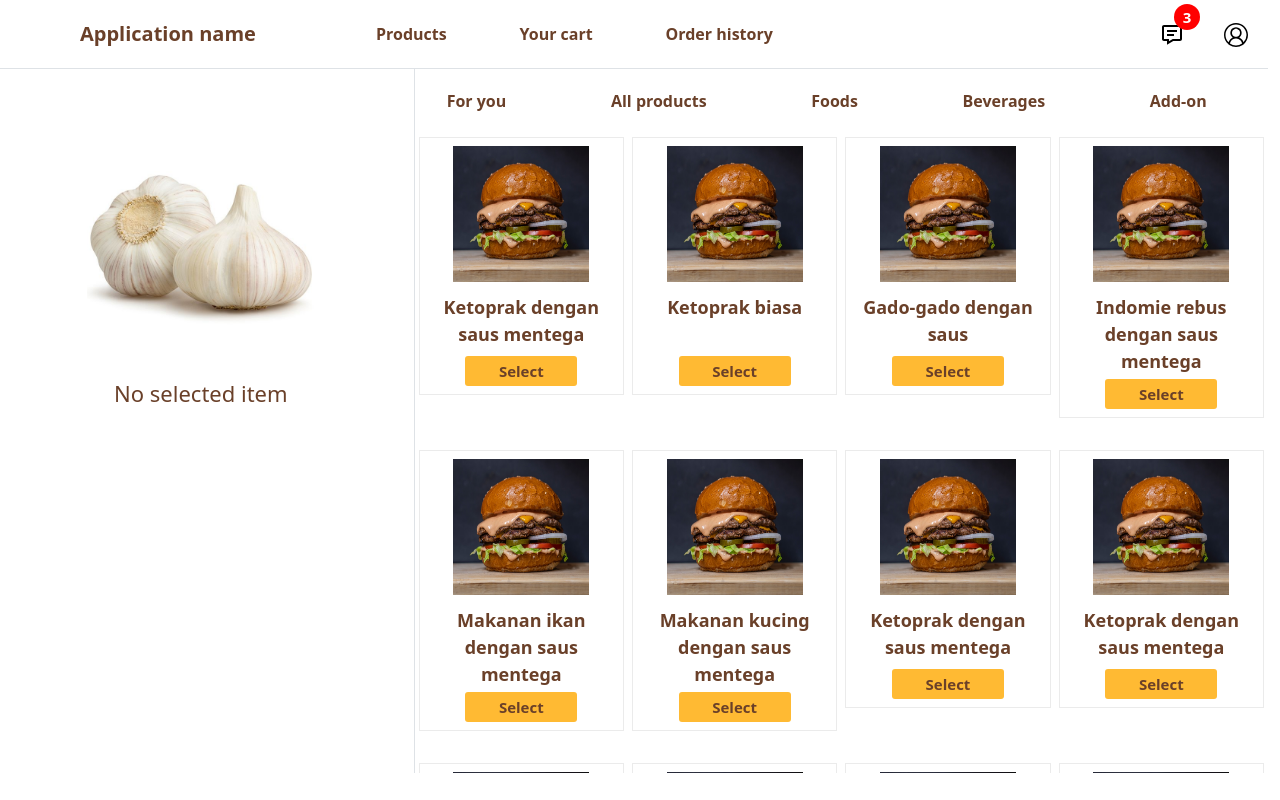
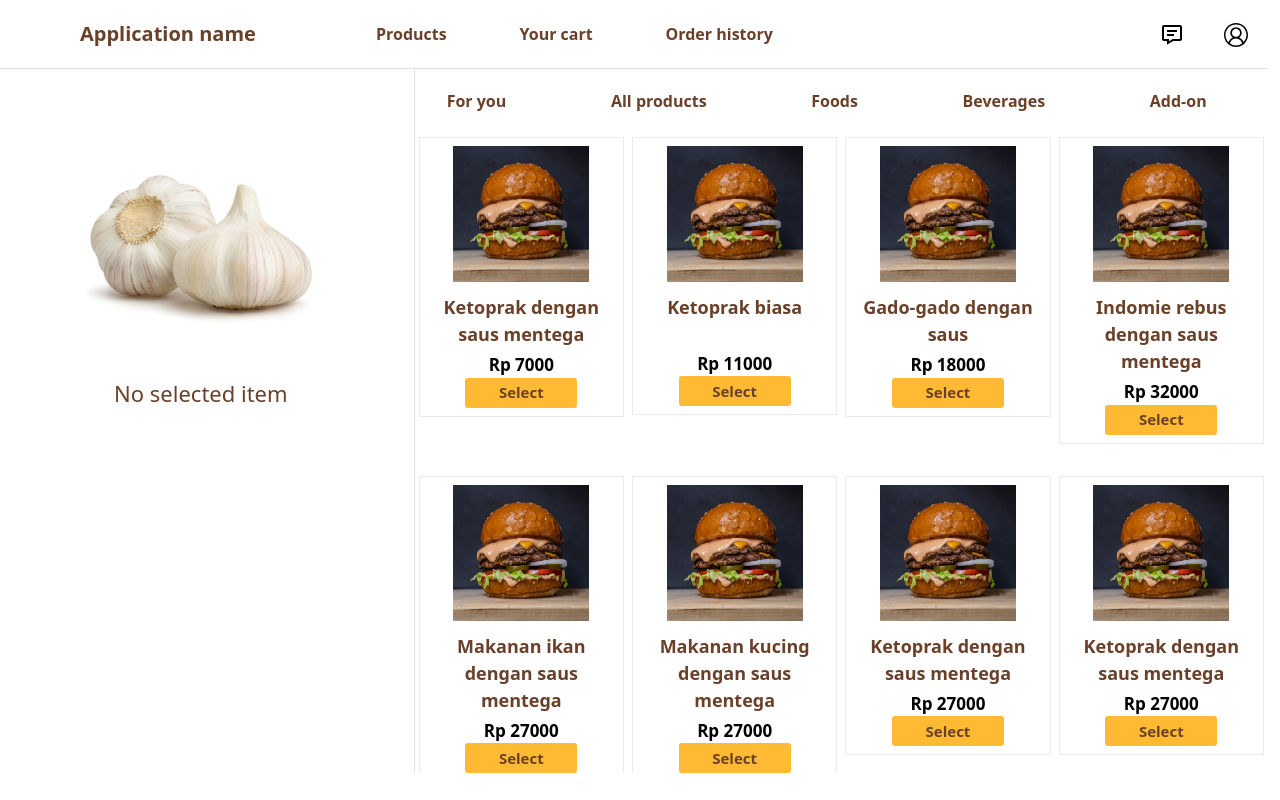
Before and after one commit to LepakBoy/TugasAkhir, a Next.js app: page /main/user in a window 1280 px wide. Built offline with nearby package versions, Linux system fonts and the light colour scheme; some icons are missing.

Commit message:
init cart page, dummy data improve, add cartOrder data

```diff
--- a/pages/main/user.tsx
+++ b/pages/main/user.tsx
@@ -4,11 +4,23 @@ import styles from "../../styles/main-user.module.scss";
 import { allMenu } from "../../src/constant/all-menu";
 import ButtonPrimaryComponent from "../../src/components/global/ButtonPrimaryComponent";
 import { useState } from "react";
+import {
+  AddToCardOrderProps,
+  MenuProps,
+  defaultCartOrder,
+  defaultMenu,
+} from "../../src/interfaces/menus";
 
 export default function MainUser() {
-  const [selectedItem, setSelectedItem] = useState("");
+  const [selectedItem, setSelectedItem] = useState<MenuProps>(defaultMenu);
+  const [cartOrder, setCartOder] =
+    useState<AddToCardOrderProps>(defaultCartOrder);
 
-  const selectedImage = selectedItem ? "french-fries.jpg" : "no-image.jpg";
+  const selectedImage = selectedItem.name ? "french-fries.jpg" : "no-image.jpg";
+
+  const handleAddToCart = () => {
+    return;
+  };
 
   return (
     <>
@@ -24,28 +36,29 @@ export default function MainUser() {
               src={`../../../images/${selectedImage}`}
               alt="detail-menu"
             />
-            <span>{selectedItem || "No selected item"}</span>
-            {selectedItem && (
+            <span>{selectedItem.name || "No selected item"}</span>
+            {selectedItem.name && (
               <>
                 <p className={`${styles["menu-detail-parapgraph"]}`}>
-                  Lorem Ipsum is simply dummy text of the printing and
-                  typesetting industry. Lorem Ipsum has been the industrys
-                  standard dummy text ever since the 1500s, when an unknown
-                  printer took a galley of type and scrambled it to make a type
-                  specimen book
+                  {selectedItem.description}
                 </p>
                 <div
                   className={`${styles["menu-detail_qty"]} d-flex justify-content-center`}
                 >
                   <button
+                    onClick={() =>
+                      setCartOder({ ...cartOrder, qty: cartOrder.qty - 1 })
+                    }
                     className={`${styles["menu-detail_qty-btn"]}`}
                     style={{ width: "32px" }}
                   >
                     -
                   </button>
                   <input
+                    // onChange={(e) => setCartOder({...cartOrder, qty: e.target.value}) }
+                    name="qty"
                     type="text"
-                    value={"2"}
+                    value={cartOrder.qty}
                     style={{
                       width: "32px",
                       textAlign: "center",
@@ -54,25 +67,31 @@ export default function MainUser() {
                     }}
                   />
                   <button
+                    onClick={() =>
+                      setCartOder({ ...cartOrder, qty: cartOrder.qty + 1 })
+                    }
                     className={`${styles["menu-detail_qty-btn"]}`}
                     style={{ width: "32px" }}
                   >
                     +
                   </button>
                 </div>
-                <div>
+                <div className="mt-3">
+                  <span>{`Total : Rp ${
+                    selectedItem.price * cartOrder.qty
+                  }`}</span>
                   <ButtonPrimaryComponent
                     label="Add to cart"
                     type="button"
                     style={{
                       width: "168px",
-                      marginTop: "16px",
+                      marginTop: "8px",
                       marginLeft: "auto",
                       marginRight: "auto",
                     }}
                   />
                   <ButtonPrimaryComponent
-                    onClick={() => setSelectedItem("")}
+                    onClick={() => setSelectedItem(defaultMenu)}
                     label="Remove"
                     type="button"
                     backGroundColor="#cfcfcf"
@@ -110,15 +129,28 @@ export default function MainUser() {
                   />
                   <div
                     className="d-flex flex-column justify-content-between align-items-center"
-                    style={{ minHeight: "92px" }}
+                    style={{ minHeight: "112px" }}
                   >
                     <span className="d-block mb-1">{x.name}</span>
-                    <button
-                      onClick={() => setSelectedItem(x.name)}
-                      className={`${styles["menu-category_button-select"]}`}
-                    >
-                      Select
-                    </button>
+                    <div>
+                      <span className={`${styles["menu-category_price"]}`}>
+                        {"Rp " + x.price}
+                      </span>
+                      <button
+                        onClick={() => {
+                          setSelectedItem({
+                            name: x.name,
+                            price: x.price,
+                            category: x.category,
+                            description: x.description,
+                          });
+                          setCartOder({ ...cartOrder, qty: 1 });
+                        }}
+                        className={`${styles["menu-category_button-select"]}`}
+                      >
+                        Select
+                      </button>
+                    </div>
                   </div>
                 </div>
               </div>
--- a/src/components/TopBar.tsx
+++ b/src/components/TopBar.tsx
@@ -3,8 +3,10 @@ import { TopBarComponentProps } from "../interfaces/components";
 import { BiMessageDetail } from "react-icons/bi";
 import { VscAccount } from "react-icons/vsc";
 import { FaBowlFood } from "react-icons/fa6";
+import { useRouter } from "next/router";
 
 export default function TopBar(props: TopBarComponentProps) {
+  const router = useRouter();
   return (
     <>
       <div
@@ -19,14 +21,33 @@ export default function TopBar(props: TopBarComponentProps) {
           </div>
         )}
         <div className={`${styles["top-bar_menu"]}`}>
-          <span className="cursor-pointer">Products</span>
-          <span className="cursor-pointer">Your cart</span>
+          <span
+            onClick={() => router.push("/main/user")} //should based on user role
+            className="cursor-pointer"
+          >
+            Products
+          </span>
+          <span
+            onClick={() => router.push("/cart")}
+            className="cursor-pointer position-relative"
+          >
+            {props.cartNumber > 0 && (
+              <div className={`${styles["number-notification"]}`}>
+                {props.cartNumber}
+              </div>
+            )}
+            Your cart
+          </span>
           <span className="cursor-pointer">Order history</span>
         </div>
         {props.option && (
           <div className={`${styles["top-bar_options"]}`}>
             <button className="p-1 mx-3 bg-transparent border-0 position-relative">
-              <div className={`${styles["number-notification"]}`}>3</div>
+              {props.notificationNumber > 0 && (
+                <div className={`${styles["number-notification"]}`}>
+                  {props.notificationNumber}
+                </div>
+              )}
               <BiMessageDetail fontSize={24} />
             </button>
             <button className="p-1 mx-3 bg-transparent border-0">
--- a/src/constant/all-menu.ts
+++ b/src/constant/all-menu.ts
@@ -2,77 +2,134 @@ export const allMenu = [
   {
     name: "Ketoprak dengan saus mentega",
     category: "food",
+    price: 7000,
+    description:
+      "Ketoprak dengan saus mentega text ever since the 1500s, when an unknown printer took a galley of type and scrambled it to make a type specimen book",
   },
   {
     name: "Ketoprak biasa",
     category: "food",
+    price: 11000,
+    description:
+      "Ketoprak biasa an unknown printer took a galley of type and scrambled it to make a type specimen book",
   },
   {
     name: "Gado-gado dengan saus",
     category: "food",
+    price: 18000,
+    description:
+      "Gado-gado dengan saus hen an unknown printer took a galley of type and scrambled it to make a type specimen book",
   },
   {
     name: "Indomie rebus dengan saus mentega",
     category: "food",
+    price: 32000,
+    description:
+      "Lorem Ipsum is simply dummy text of the printing and typesetting industry. Lorem Ipsum has been the industrys stand",
   },
   {
     name: "Makanan ikan dengan saus mentega",
     category: "food",
+    price: 27000,
+    description:
+      "Makanan ikan dengan saus mentega ndustry. Lorem Ipsum has been the industrys standard dummy text ever since the 1500s, when an unknown printer to",
   },
   {
     name: "Makanan kucing dengan saus mentega",
     category: "food",
+    price: 27000,
+    description:
+      "Lorem Ipsum is simply dummy text of the printing and typesetting industry. Lorem Ipsum has been the industrys standard dummy text ever since the 1500s, when an unknown printer took a galley of type and scrambled it to make a type specimen book",
   },
   {
     name: "Ketoprak dengan saus mentega",
     category: "food",
+    price: 27000,
+    description:
+      "Lorem Ipsum is simply dummy text of the printing and typesetting industry. Lorem Ipsum has been the industrys standard dummy text ever since the 1500s, when an unknown printer took a galley of type and scrambled it to make a type specimen book",
   },
   {
     name: "Ketoprak dengan saus mentega",
     category: "food",
+    price: 27000,
+    description:
+      "Lorem Ipsum is simply dummy text of the printing and typesetting industry. Lorem Ipsum has been the industrys standard dummy text ever since the 1500s, when an unknown printer took a galley of type and scrambled it to make a type specimen book",
   },
   {
     name: "Ketoprak dengan saus mentega",
     category: "food",
+    price: 27000,
+    description:
+      "Lorem Ipsum is simply dummy text of the printing and typesetting industry. Lorem Ipsum has been the industrys standard dummy text ever since the 1500s, when an unknown printer took a galley of type and scrambled it to make a type specimen book",
   },
   {
     name: "Ketoprak dengan saus mentega",
     category: "food",
+    price: 27000,
+    description:
+      "Lorem Ipsum is simply dummy text of the printing and typesetting industry. Lorem Ipsum has been the industrys standard dummy text ever since the 1500s, when an unknown printer took a galley of type and scrambled it to make a type specimen book",
   },
   {
     name: "Ketoprak dengan saus mentega",
     category: "food",
+    price: 27000,
+    description:
+      "Lorem Ipsum is simply dummy text of the printing and typesetting industry. Lorem Ipsum has been the industrys standard dummy text ever since the 1500s, when an unknown printer took a galley of type and scrambled it to make a type specimen book",
   },
   {
     name: "Ketoprak dengan saus mentega",
     category: "food",
+    price: 27000,
+    description:
+      "Lorem Ipsum is simply dummy text of the printing and typesetting industry. Lorem Ipsum has been the industrys standard dummy text ever since the 1500s, when an unknown printer took a galley of type and scrambled it to make a type specimen book",
   },
   {
     name: "Ketoprak dengan saus mentega",
     category: "food",
+    price: 27000,
+    description:
+      "Lorem Ipsum is simply dummy text of the printing and typesetting industry. Lorem Ipsum has been the industrys standard dummy text ever since the 1500s, when an unknown printer took a galley of type and scrambled it to make a type specimen book",
   },
   {
     name: "Ketoprak dengan saus mentega",
     category: "food",
+    price: 27000,
+    description:
+      "Lorem Ipsum is simply dummy text of the printing and typesetting industry. Lorem Ipsum has been the industrys standard dummy text ever since the 1500s, when an unknown printer took a galley of type and scrambled it to make a type specimen book",
   },
   {
     name: "Ketoprak dengan saus mentega",
     category: "food",
+    price: 27000,
+    description:
+      "Lorem Ipsum is simply dummy text of the printing and typesetting industry. Lorem Ipsum has been the industrys standard dummy text ever since the 1500s, when an unknown printer took a galley of type and scrambled it to make a type specimen book",
   },
   {
     name: "Ketoprak dengan saus mentega",
     category: "food",
+    price: 27000,
+    description:
+      "Lorem Ipsum is simply dummy text of the printing and typesetting industry. Lorem Ipsum has been the industrys standard dummy text ever since the 1500s, when an unknown printer took a galley of type and scrambled it to make a type specimen book",
   },
   {
     name: "Ketoprak dengan saus mentega",
     category: "food",
+    price: 27000,
+    description:
+      "Lorem Ipsum is simply dummy text of the printing and typesetting industry. Lorem Ipsum has been the industrys standard dummy text ever since the 1500s, when an unknown printer took a galley of type and scrambled it to make a type specimen book",
   },
   {
     name: "Ketoprak dengan saus mentega",
     category: "food",
+    price: 27000,
+    description:
+      "Lorem Ipsum is simply dummy text of the printing and typesetting industry. Lorem Ipsum has been the industrys standard dummy text ever since the 1500s, when an unknown printer took a galley of type and scrambled it to make a type specimen book",
   },
   {
     name: "Ketoprak dengan saus mentega",
     category: "food",
+    price: 27000,
+    description:
+      "Lorem Ipsum is simply dummy text of the printing and typesetting industry. Lorem Ipsum has been the industrys standard dummy text ever since the 1500s, when an unknown printer took a galley of type and scrambled it to make a type specimen book",
   },
 ];
--- a/src/interfaces/components.ts
+++ b/src/interfaces/components.ts
@@ -23,4 +23,6 @@ export interface ButtonComponentProps {
 export interface TopBarComponentProps {
   option: boolean;
   head: boolean;
+  notificationNumber?: number;
+  cartNumber?: number;
 }
--- /dev/null
+++ b/src/interfaces/menus.tsx
@@ -0,0 +1,25 @@
+export interface MenuProps {
+  price: number;
+  name: string;
+  category?: string | string[];
+  description?: string;
+}
+
+export const defaultMenu: MenuProps = {
+  name: "",
+  category: "",
+  price: 0,
+  description: "",
+};
+
+export interface AddToCardOrderProps {
+  name: string;
+  qty: number;
+  totalPrice: number;
+}
+
+export const defaultCartOrder: AddToCardOrderProps = {
+  name: "",
+  qty: 1,
+  totalPrice: 0,
+};
--- a/styles/main-user.module.scss
+++ b/styles/main-user.module.scss
@@ -49,6 +49,12 @@ $titleButton: #6a4029;
   // border: 1px solid red;
   // box-shadow: 0px 0px 12px;
 }
+.menu-category_price {
+  font-size: 17px;
+  font-weight: 700;
+  color: black;
+  display: block;
+}
 
 .menu-detail_container {
   //   height: 100%;
```
Also changed, not shown: pages/cart.tsx (added, +9 -0 lines).
